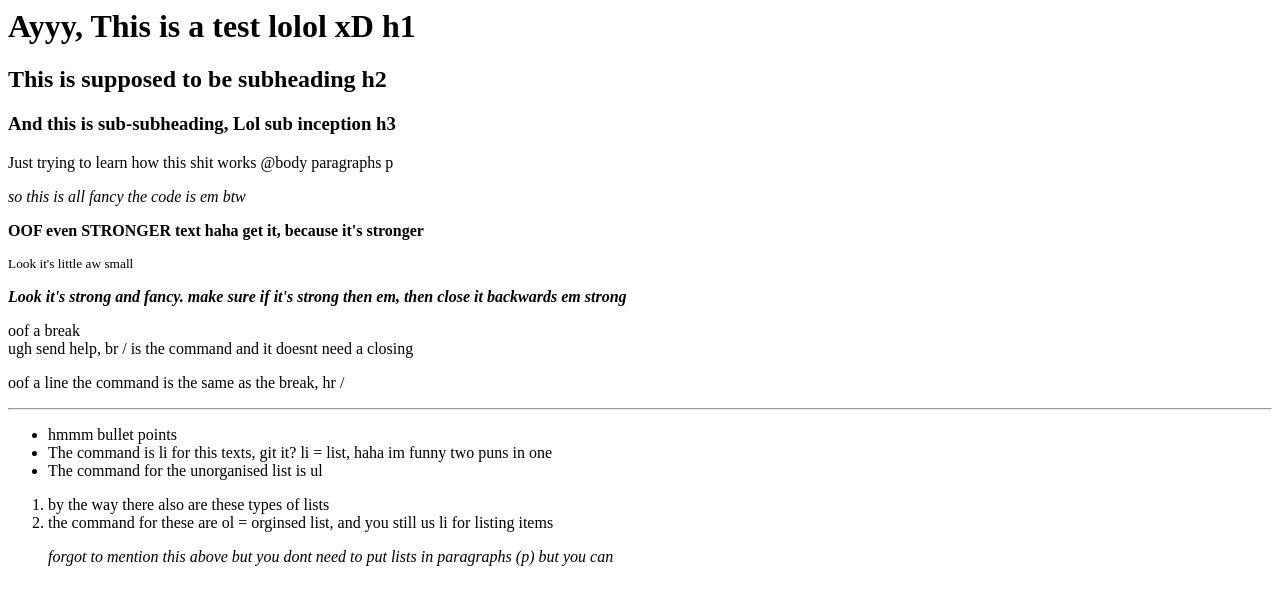
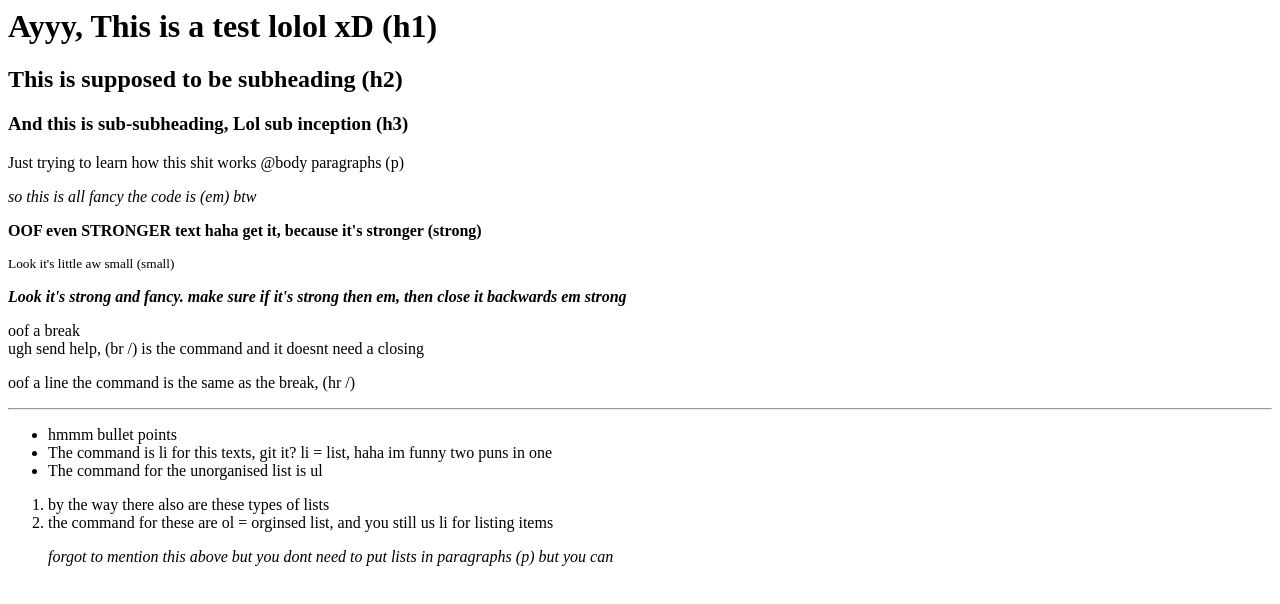
Before and after one commit to DeSync404/TestWebsite, a plain HTML site: page index.html in a window 1280 px wide. Drawn offline with Linux system fonts and the light colour scheme.

Commit message:
Update index.html

```diff
--- a/index.html
+++ b/index.html
@@ -1,16 +1,16 @@
 <head> <title>My own tut </title> </head>
-<h1>Ayyy, This is a test lolol xD h1</h1>
-<h2>This is supposed to be subheading h2</h2>
-<h3>And this is sub-subheading, Lol sub inception h3</h3>
+<h1>Ayyy, This is a test lolol xD (h1)</h1>
+<h2>This is supposed to be subheading (h2)</h2>
+<h3>And this is sub-subheading, Lol sub inception (h3)</h3>
 
 
-<body> <p>Just trying to learn how this shit works @body paragraphs p</p>
-  <em> so this is all fancy the code is em btw </em>
-  <p> <strong> OOF even STRONGER text haha get it, because it's stronger </strong> </p>
-  <p> <small> Look it's little aw small</small> </p>
+<body> <p>Just trying to learn how this shit works @body paragraphs (p)</p>
+  <em> so this is all fancy the code is (em) btw </em>
+  <p> <strong> OOF even STRONGER text haha get it, because it's stronger (strong)</strong> </p>
+  <p> <small> Look it's little aw small (small)</small> </p>
   <p> <strong> <em> Look it's strong and fancy. make sure if it's strong then em, then close it backwards em strong </em> </strong>
-  <p> oof a break<br /> ugh send help, br / is the command and it doesnt need a closing<p>
-  <p>oof a line  the command is the same as the break, hr /<hr />
+  <p> oof a break<br /> ugh send help, (br /) is the command and it doesnt need a closing<p>
+  <p>oof a line  the command is the same as the break, (hr /)<hr />
   <p> <ul>
 	  <li>hmmm bullet points</li>
 	  <li>The command is li for this texts, git it? li = list, haha im funny two puns in one </li>
```
